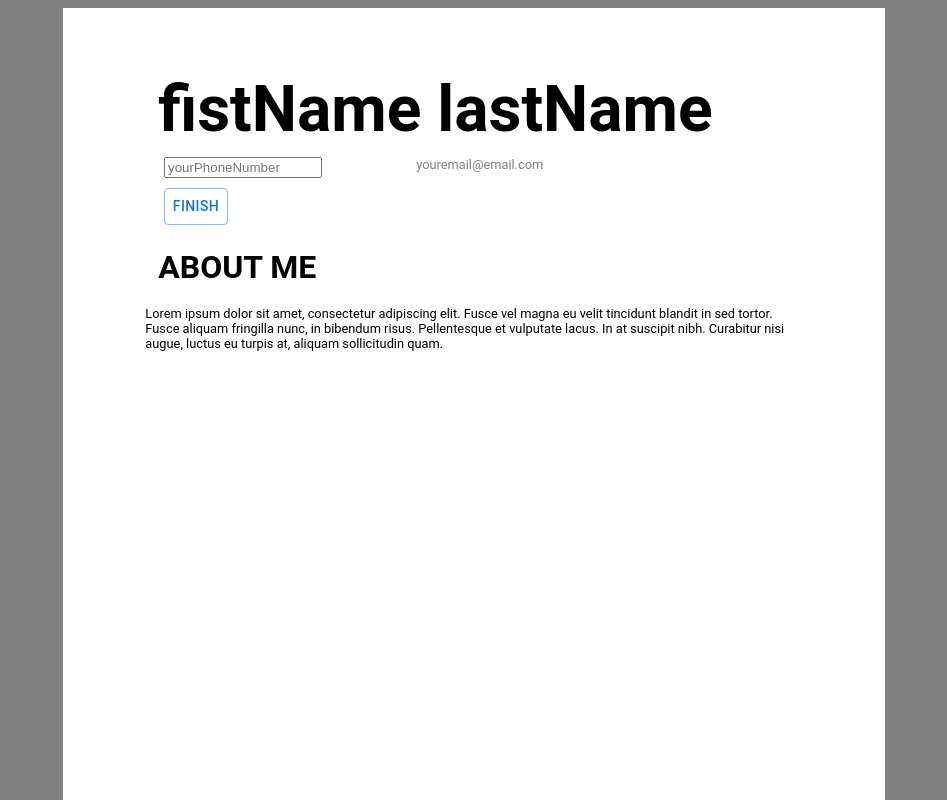
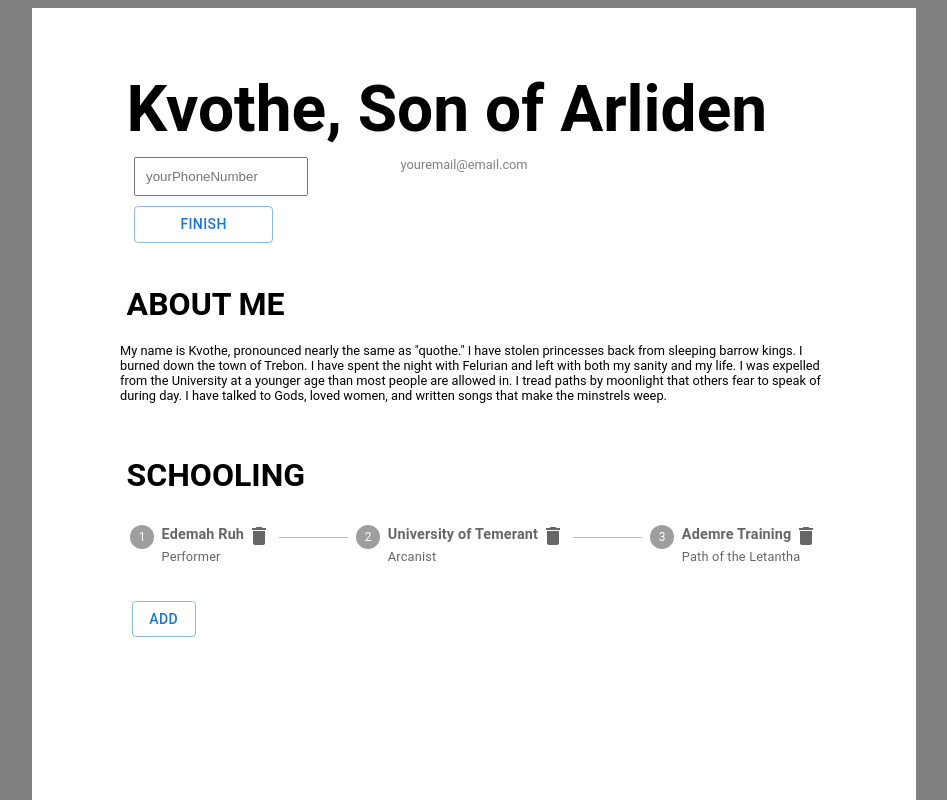
Before and after one commit to cashcheck/cv-project, a React (Create React App) app: page / in a window 1280 px wide. Both pictures are taken after a click on the element "yourPhoneNumber". Shown: the top 800 px of the page, without its empty margins (166-1113 px from the left). Built offline with nearby package versions, Linux system fonts and the light colour scheme.

Commit message:
almost done with schooling section. Currently using a stepper to display schooling timeline

```diff
--- a/package.json
+++ b/package.json
@@ -5,6 +5,8 @@
   "dependencies": {
     "@emotion/react": "^11.9.3",
     "@emotion/styled": "^11.9.3",
+    "@mui/icons-material": "^5.8.4",
+    "@mui/lab": "^5.0.0-alpha.91",
     "@mui/material": "^5.9.1",
     "@testing-library/jest-dom": "^5.16.4",
     "@testing-library/react": "^13.3.0",
--- a/src/App.css
+++ b/src/App.css
@@ -1,6 +1,6 @@
 #app {
   background-color: white;
-  width: 65%;
+  width: 70%;
   height: 1000px;
   display: flex;
   flex-direction: column;
--- a/src/App.js
+++ b/src/App.js
@@ -2,6 +2,7 @@ import React, { Component } from "react";
 import Description from "./components/Description";
 import Personal from "./components/Personal";
 import "./App.css";
+import Schooling from "./components/Schooling";
 
 class App extends Component {
   constructor() {
@@ -13,7 +14,7 @@ class App extends Component {
       <div id="app">
         <Personal />
         <Description />
-        <div className="columns"></div>
+        <Schooling />
       </div>
     );
   }
--- a/src/components/Description.js
+++ b/src/components/Description.js
@@ -7,8 +7,7 @@ class Description extends Component {
   constructor() {
     super();
     this.state = {
-      current:
-        "Lorem ipsum dolor sit amet, consectetur adipiscing elit. Fusce vel magna eu velit tincidunt blandit in sed tortor. Fusce aliquam fringilla nunc, in bibendum risus. Pellentesque et vulputate lacus. In at suscipit nibh. Curabitur nisi augue, luctus eu turpis at, aliquam sollicitudin quam.",
+      current: `My name is Kvothe, pronounced nearly the same as "quothe." I have stolen princesses back from sleeping barrow kings. I burned down the town of Trebon. I have spent the night with Felurian and left with both my sanity and my life. I was expelled from the University at a younger age than most people are allowed in. I tread paths by moonlight that others fear to speak of during day. I have talked to Gods, loved women, and written songs that make the minstrels weep.`,
       next: "",
     };
 
--- a/src/components/Info.js
+++ b/src/components/Info.js
@@ -41,7 +41,7 @@ class Info extends Component {
           <input
             onChange={this.handleChange}
             placeholder={this.props.type}
-            className="info-input"
+            className="info-input info"
           ></input>
           <Button type="submit" variant="outlined">
             FINISH
--- a/src/components/Name.js
+++ b/src/components/Name.js
@@ -6,7 +6,7 @@ import "./styles/Name.css";
 class Name extends Component {
   constructor() {
     super();
-    this.state = { current: "fistName lastName", next: "" };
+    this.state = { current: "Kvothe, Son of Arliden", next: "" };
 
     this.handleChange = this.handleChange.bind(this);
     this.beginEdit = this.beginEdit.bind(this);
--- /dev/null
+++ b/src/components/SchoolOverview.js
@@ -0,0 +1,33 @@
+import React from "react";
+import "./styles/SchoolOverview.css";
+import Button from "@mui/material/Button";
+import Box from "@mui/material/Box";
+import Stepper from "@mui/material/Stepper";
+import Step from "@mui/material/Step";
+import StepLabel from "@mui/material/StepLabel";
+import Typography from "@mui/material/Typography";
+import DeleteIcon from "@mui/icons-material/Delete";
+
+function SchoolOverview(props) {
+  const schools = props.schools.map((school) => (
+    <Step key={school.school}>
+      <StepLabel>
+        <div className="school-info">
+          <div className="sub-info">
+            <h6>{school.school}</h6>
+            <DeleteIcon className="pointer" />
+          </div>
+          <p>{school.degree}</p>
+        </div>
+      </StepLabel>
+    </Step>
+  ));
+
+  return (
+    <Box id="all-schools">
+      <Stepper activeStep="None">{schools}</Stepper>
+    </Box>
+  );
+}
+
+export default SchoolOverview;
--- /dev/null
+++ b/src/components/Schooling.js
@@ -0,0 +1,113 @@
+import React, { Component } from "react";
+import Button from "@mui/material/Button";
+import { TextField, Typography } from "@mui/material";
+import SchoolOverview from "./SchoolOverview";
+import "./styles/Schooling.css";
+
+class Schooling extends Component {
+  constructor() {
+    super();
+
+    this.state = {
+      all: [
+        { school: "Edemah Ruh", degree: "Performer" },
+        { school: "University of Temerant", degree: "Arcanist" },
+        { school: "Ademre Training", degree: "Path of the Letantha" },
+      ],
+      add: { school: "", degree: "" },
+    };
+
+    this.handleChange = this.handleChange.bind(this);
+    this.beginEdit = this.beginEdit.bind(this);
+    this.finishEdit = this.finishEdit.bind(this);
+  }
+
+  handleChange(e) {
+    const value = e.target.value;
+    this.setState((prevState) => ({
+      ...prevState,
+      add: {
+        ...prevState.add,
+        [e.target.name]: value,
+      },
+    }));
+  }
+
+  beginEdit(e) {
+    e.target.classList.toggle("inactive");
+    e.target.nextSibling.classList.toggle("inactive");
+  }
+
+  cancelEdit(e) {
+    e.target.parentNode.parentNode.classList.toggle("inactive");
+    e.target.parentNode.parentNode.previousSibling.classList.toggle("inactive");
+    this.setState({ add: { school: "", degree: "" } });
+  }
+
+  finishEdit(e) {
+    e.preventDefault();
+    console.log(this.state.add);
+    if (this.state.next !== "") {
+      this.setState((prevState) => ({
+        all: prevState.all.concat(prevState.add),
+        add: { school: "", degree: "" },
+      }));
+    }
+    console.log(this.state.all);
+    e.target.classList.toggle("inactive");
+    e.target.previousSibling.classList.toggle("inactive");
+  }
+
+  render() {
+    return (
+      <div id="Schooling">
+        <h4>SCHOOLING</h4>
+        <div id="timeline">
+          <SchoolOverview schools={this.state.all} />
+          <Button
+            variant="outlined"
+            onClick={this.beginEdit}
+            sx={{ margin: "10px 0 0 10px" }}
+          >
+            ADD
+          </Button>
+          <form
+            className="inactive"
+            onSubmit={this.finishEdit}
+            id="add-school-form"
+          >
+            <Typography varient="h3">
+              <strong>Add School</strong>
+            </Typography>
+            <TextField
+              name="school"
+              value={this.state.add.school}
+              label="School"
+              onChange={this.handleChange}
+            ></TextField>
+            <TextField
+              name="degree"
+              label="Degree"
+              value={this.state.add.degree}
+              onChange={this.handleChange}
+            ></TextField>
+            <div id="form-buttons">
+              <Button type="submit" variant="outlined">
+                Submit
+              </Button>
+              <Button
+                onClick={this.cancelEdit}
+                variant="outlined"
+                color="error"
+              >
+                Cancel
+              </Button>
+            </div>
+          </form>
+        </div>
+      </div>
+    );
+  }
+}
+
+export default Schooling;
--- a/src/components/styles/Description.css
+++ b/src/components/styles/Description.css
@@ -28,12 +28,7 @@
 form {
   margin: auto;
   width: 80%;
-  height: 3rem;
   display: flex;
   flex-direction: column;
   gap: 10px;
 }
-
-Button {
-  width: 4rem;
-}
--- a/src/components/styles/Info.css
+++ b/src/components/styles/Info.css
@@ -5,3 +5,7 @@
 .info-input {
   width: 150px;
 }
+
+.info:hover {
+  background-color: #f8f8f8;
+}
--- /dev/null
+++ b/src/components/styles/SchoolOverview.css
@@ -0,0 +1,35 @@
+#all-schools {
+  margin-bottom: 25px;
+}
+
+.school-info {
+  margin-top: 15px;
+  margin-bottom: 0;
+  display: flex;
+  flex-direction: column;
+}
+
+.sub-info > h6 {
+  font-size: 0.9rem;
+  margin: 0;
+  padding: 0;
+}
+
+.school-info > p {
+  margin: 0;
+  padding: 0;
+}
+
+.sub-info {
+  margin: 0;
+  padding: 0;
+  display: flex;
+  flex-direction: row;
+  align-items: center;
+  gap: 3px;
+}
+
+.pointer:hover {
+  cursor: pointer;
+  color: red;
+}
--- /dev/null
+++ b/src/components/styles/Schooling.css
@@ -0,0 +1,25 @@
+#Schooling {
+  margin-left: 90px;
+  margin-right: 90px;
+}
+
+#Schooling > h4 {
+  font-size: 2rem;
+  margin-left: 5px;
+  margin-bottom: 15px;
+}
+
+.inactive {
+  display: none;
+}
+
+#add-school-form {
+  width: 50%;
+  margin-top: 50px;
+}
+
+#form-buttons {
+  display: flex;
+  flex-direction: row;
+  gap: 15px;
+}
```
Also changed, not shown: 1 other file (tests, documents, lock files or other folders).
